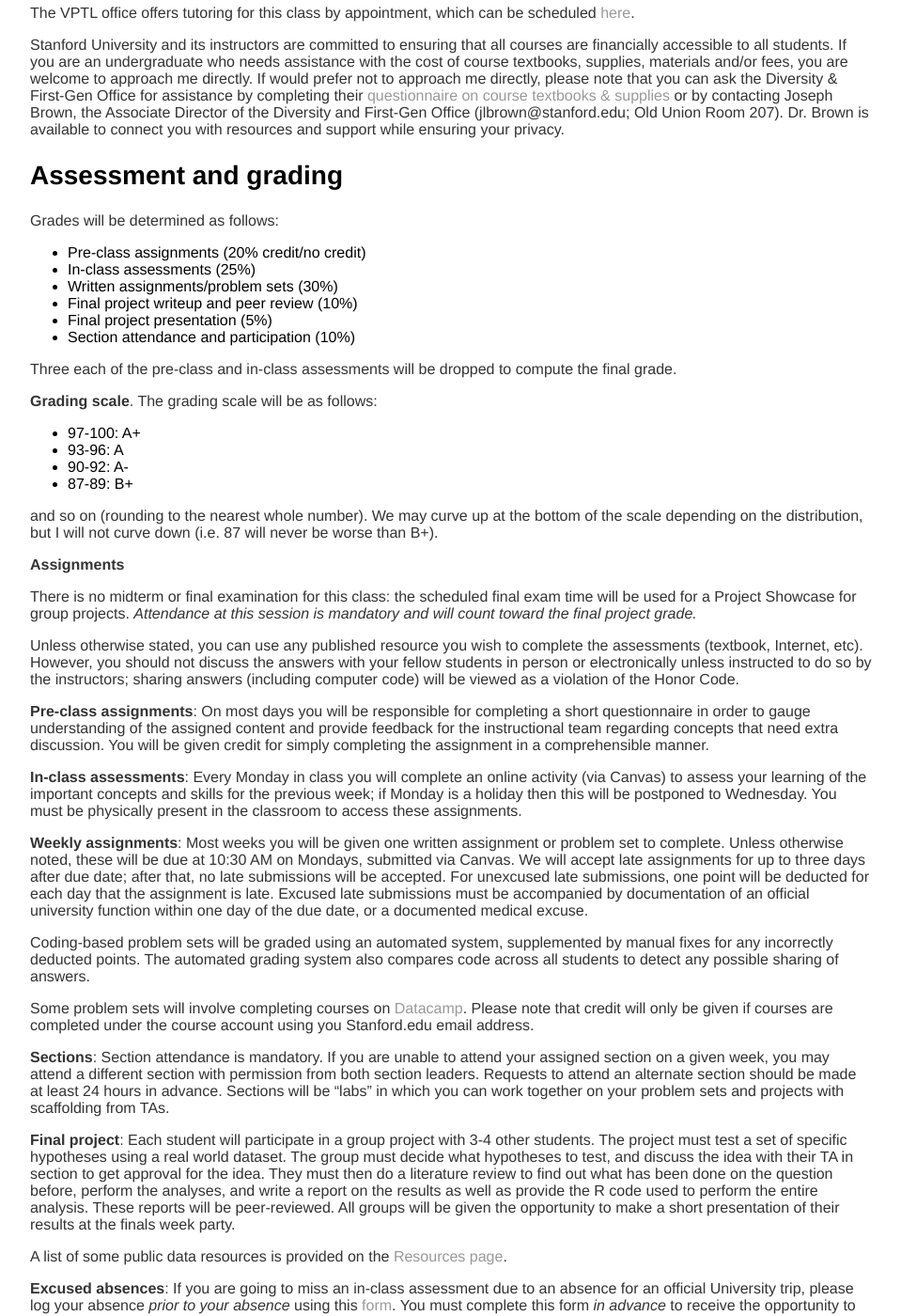
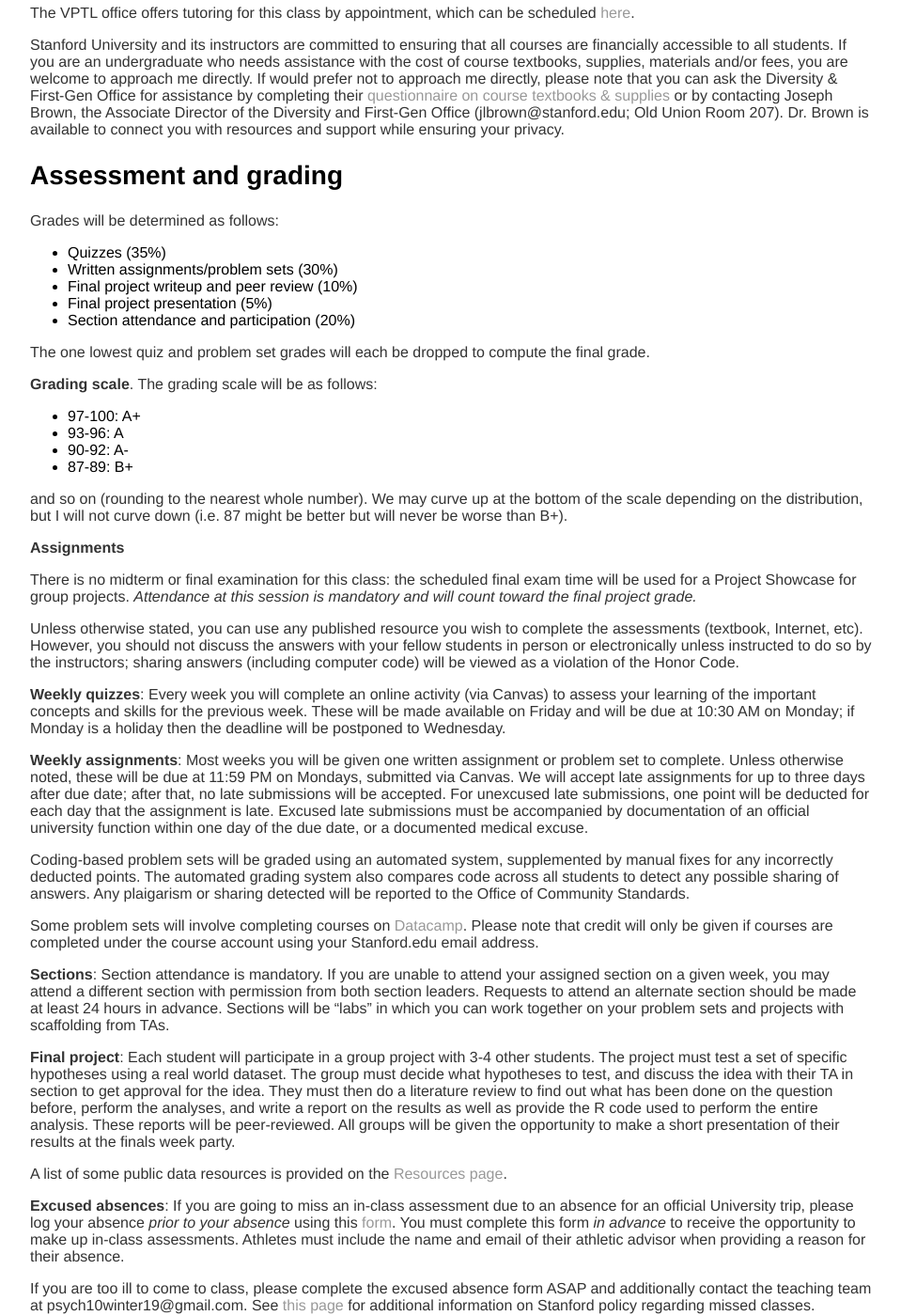
Before and after one commit to stats60/stats60.github.io, a Jekyll site: the page built from full_syllabus/index.md, in a window 1280 px wide and 1400 px high, scrolled down 1219 px. Shown: the whole window at 94% size, without its empty margins (160-1119 px from the left). Built offline with Jekyll 4.4.1, drawn with Linux system fonts in a browser that asks for light colours; our own code applies the rules of GitHub Pages for plain Markdown files; some of the changed text lies outside the part shown.

Commit message:
autoupdate

```diff
--- a/full_syllabus/index.md
+++ b/full_syllabus/index.md
@@ -43,14 +43,13 @@ Stanford University and its instructors are committed to ensuring that all cours
 
 Grades will be determined as follows:
 
-- Pre-class assignments (20% credit/no credit)
-- In-class assessments (25%)
+- Quizzes (35%)
 - Written assignments/problem sets (30%)
 - Final project writeup and peer review (10%)
 - Final project presentation (5%)
-- Section attendance and participation (10%)
+- Section attendance and participation (20%)
 
-Three each of the pre-class and in-class assessments will be dropped to compute the final grade.
+The one lowest quiz and problem set grades will each be dropped to compute the final grade.
 
 **Grading scale**. The grading scale will be as follows:
 
@@ -59,7 +58,7 @@ Three each of the pre-class and in-class assessments will be dropped to compute
 * 90-92: A-
 * 87-89: B+
 
-and so on (rounding to the nearest whole number).  We may curve up at the bottom of the scale depending on the distribution, but I will not curve down (i.e. 87 will never be worse than B+).
+and so on (rounding to the nearest whole number).  We may curve up at the bottom of the scale depending on the distribution, but I will not curve down (i.e. 87 might be better but will never be worse than B+).
 
 **Assignments**
 
@@ -67,15 +66,13 @@ There is no midterm or final examination for this class: the scheduled final exa
 
 Unless otherwise stated, you can use any published resource you wish to complete the assessments (textbook, Internet, etc).  However, you should not discuss the answers with your fellow students in person or electronically unless instructed to do so by the instructors; sharing answers (including computer code) will be viewed as a violation of the Honor Code.
 
-**Pre-class assignments**:  On most days you will be responsible for completing a short questionnaire in order to gauge understanding of the assigned content and provide feedback for the instructional team regarding concepts that need extra discussion.  You will be given credit for simply completing the assignment in a comprehensible manner.
+**Weekly quizzes**:  Every week you will complete an online activity (via Canvas) to assess your learning of the important concepts and skills for the previous week.  These will be made available on Friday and will be due at 10:30 AM on Monday; if Monday is a holiday then the deadline will be postponed to Wednesday.
 
-**In-class assessments**:  Every Monday in class you will complete an online activity (via Canvas) to assess your learning of the important concepts and skills for the previous week; if Monday is a holiday then this will be postponed to Wednesday.  You must be physically present in the classroom to access these assignments.
+**Weekly assignments**: Most weeks you will be given one written assignment or problem set to complete.  Unless otherwise noted, these will be due at 11:59 PM on Mondays, submitted via Canvas. We will accept late assignments for up to three days after due date; after that, no late submissions will be accepted.  For unexcused late submissions, one point will be deducted for each day that the assignment is late.  Excused late submissions must be accompanied by documentation of an official university function within one day of the due date, or a documented medical excuse.
 
-**Weekly assignments**: Most weeks you will be given one written assignment or problem set to complete.  Unless otherwise noted, these will be due at 10:30 AM on Mondays, submitted via Canvas. We will accept late assignments for up to three days after due date; after that, no late submissions will be accepted.  For unexcused late submissions, one point will be deducted for each day that the assignment is late.  Excused late submissions must be accompanied by documentation of an official university function within one day of the due date, or a documented medical excuse.
+Coding-based problem sets will be graded using an automated system, supplemented by manual fixes for any incorrectly deducted points.  The automated grading system also compares code across all students to detect any possible sharing of answers.  Any plaigarism or sharing detected will be reported to the Office of Community Standards.
 
-Coding-based problem sets will be graded using an automated system, supplemented by manual fixes for any incorrectly deducted points.  The automated grading system also compares code across all students to detect any possible sharing of answers.
-
-Some problem sets will involve completing courses on [Datacamp](http://datacamp.com).  Please note that credit will only be given if courses are completed under the course account using you Stanford.edu email address.
+Some problem sets will involve completing courses on [Datacamp](http://datacamp.com).  Please note that credit will only be given if courses are completed under the course account using your Stanford.edu email address.
 
 **Sections**: Section attendance is mandatory. If you are unable to attend your assigned section on a given week, you may attend a different section with permission from both section leaders. Requests to attend an alternate section should be made at least 24 hours in advance. Sections will be "labs" in which you can work together on your problem sets and projects with scaffolding from TAs.
 
@@ -124,7 +121,7 @@ Students who may need an academic accommodation based on the impact of a disabil
 | 1/24|**Fitting models (central tendency) and z-scores**<br><br>Learning Objectives:<br><br>After this lecture, you should be able to:<br>* Describe different measures of dispersion, how they are computed, and how to determine which is most appropriate in any given circumstance. Describe and compute z-scores.<br><br>|Chapter 8 (Sections 8.8 - 8.9)|
 | 1/27|**Probability**<br><br>Learning Objectives:<br><br>After this lecture, you should be able to:<br>* Describe the sample space for a selected random experiment.<br>* Compute relative frequency and empirical probability for a given set of events<br>* Compute probabilities of single events, complementary events, and the unions and intersections of collections of events.<br>* Describe the law of large numbers.<br><br>Links:<br>* [R notebook for lecture](https://rawgit.com/psych10/psych10/master/notebooks/Session09-Probability1/Session09-Probability1.html)<br><br>|Chapter 10 (Sections 10.1-10.3)|
 | 1/29|**Probability, cont.**<br><br>Learning Objectives:<br><br>After this lecture, you should be able to:<br>* Describe the difference between a probability and a conditional probability<br>* Describe the concept of statistical independence<br>* Use Bayes’ theorem to compute the inverse conditional probability.<br><br>|Chapter 10 (Sections 10.4-10.10)|
-| 1/31|**Probability, cont.**<br><br>Learning Objectives:<br><br>After this lecture, you should be able to:<br>* Prepare data for analysis<br><br>||
+| 1/31|**Probability, cont.**<br><br>Learning Objectives:<br><br>After this lecture, you should be able to:<br><br>||
 | 2/3|**Sampling**<br><br>Learning Objectives:<br><br>After this lecture, you should be able to:<br>* Distinguish between a population and a sample, and between population parameters and statistics<br>* Describe the concepts of sampling error and sampling distribution<br>* Describe how the Central Limit Theorem determines the nature of the sampling distribution of the mean<br><br>Links:<br>* [R notebook for lecture](https://rawgit.com/psych10/psych10/master/notebooks/Session12-Sampling/Session12-Sampling.html)<br><br>|Chapter 12|
 | 2/5|**Resampling**<br><br>Learning Objectives:<br><br>After this lecture, you should be able to:<br>* Describe the concept of a Monte Carlo simulation.<br>* Describe the meaning of randomness in statistics<br>* Obtain random numbers from the uniform and normal distributions<br>* Describe the concept of the bootstrap<br><br>|Chapter 14|
 | 2/7|**Sampling and resampling, cont.**|Chapters 13 and 15|
```
Also changed, not shown: other parts of full_syllabus/index.md (+3 -3 lines), objectives/index.md (+0 -1 lines), syllabus/index.md (+3 -3 lines).
